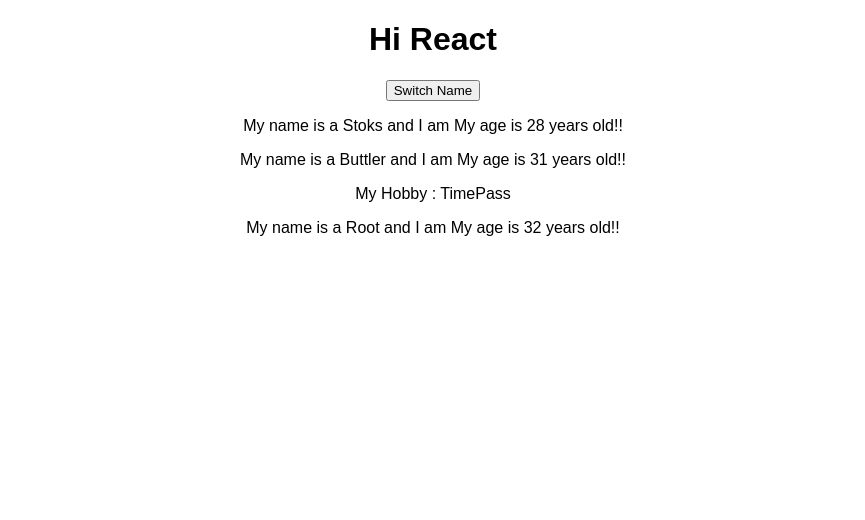
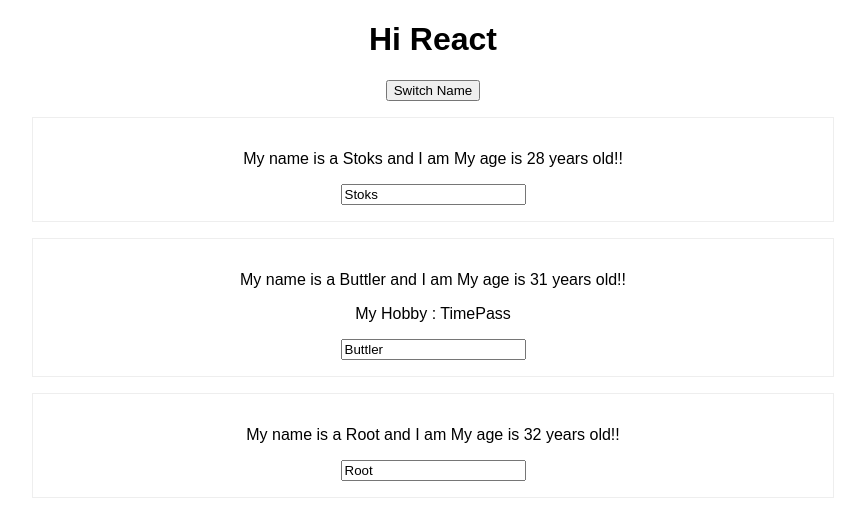
Before and after one commit to Nitin2910/react-app, a React (Create React App) app: page / in a window 1280 px wide. Shown: the top 520 px of the page, without its empty margins (207-1072 px from the left). Built offline with nearby package versions, Linux system fonts and the light colour scheme.

Commit message:
adding styling with style sheets

```diff
--- a/src/App.js
+++ b/src/App.js
@@ -22,6 +22,17 @@
     });
   };
 
+  nameChangeHandler = (event) => {
+
+    this.setState({
+      persons: [
+        { name: "Max", age: 28 },
+        { name: event.target.value, age: 31 },
+        { name: "Campbell", age: 32 }
+      ]
+    });
+  };
+
   render() {
     return (
       <div className="App">
@@ -34,7 +45,8 @@
         <Person
           name={this.state.persons[1].name}
           age={this.state.persons[1].age}
-          click={this.switchNameHandler.bind(this,'ENG')}>
+          click={this.switchNameHandler.bind(this,'ENG')}
+          changed={this.nameChangeHandler}>
           My Hobby : TimePass
         </Person>
         <Person
--- /dev/null
+++ b/src/Person/Person.css
@@ -0,0 +1,8 @@
+.Person {
+  width: 60%;
+  margin: 16px auto;
+  border: 1px solid #eee;
+  box-shadow: 0 2px 3 px #eee;
+  padding: 16px;
+  text-align: center;
+}
--- a/src/Person/Person.js
+++ b/src/Person/Person.js
@@ -1,12 +1,14 @@
 import React from "react";
+import './Person.css';
 
 const person = props => {
   return (
-    <div>
+    <div className="Person">
       <p onClick={props.click}>
         My name is a {props.name} and I am My age is {props.age} years old!!
       </p>
       <p>{props.children}</p>
+      <input type="text" onChange={props.changed} value={props.name}></input>
     </div>
   );
 };
```
